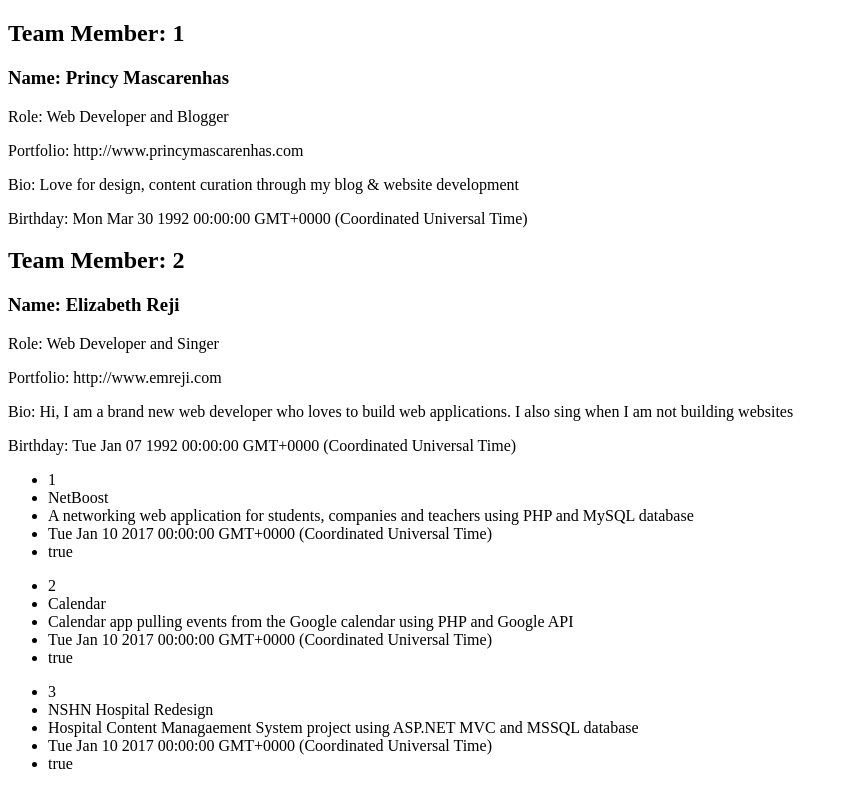
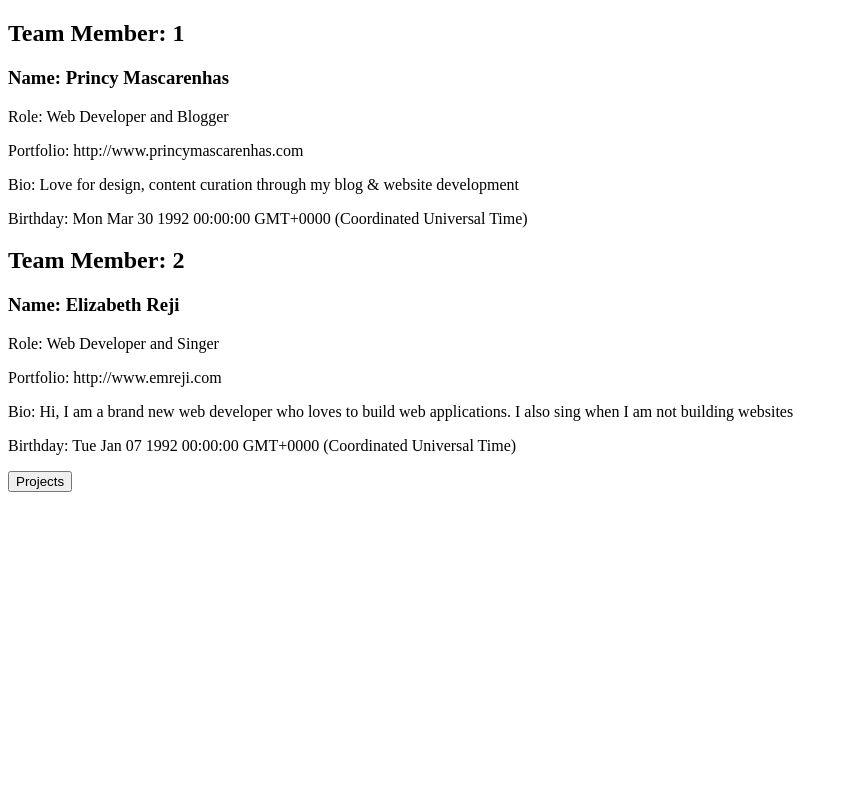
Before and after one commit to PrincyM/Angular-Project, an Angular app in the folder angularProject/: page / in a window 1280 px wide. Shown: the whole page, without its empty margins (0-848 px from the left). Built offline with nearby package versions, Linux system fonts and the light colour scheme.

Commit message:
Added the toggle functionality for projects button

```diff
--- a/angularProject/src/app/app.component.html
+++ b/angularProject/src/app/app.component.html
@@ -1,2 +1,3 @@
 <app-team-member></app-team-member>
-<app-project></app-project>
+<button label="Projects" (click)="toggle()">Projects</button>
+<app-project *ngIf="show"></app-project>
--- a/angularProject/src/app/app.component.ts
+++ b/angularProject/src/app/app.component.ts
@@ -7,4 +7,9 @@ import { Component } from '@angular/core';
 })
 export class AppComponent {
   title = 'app';
+  show: boolean = false;
+
+  toggle() {
+    this.show = !this.show;
+  }
 }
```
